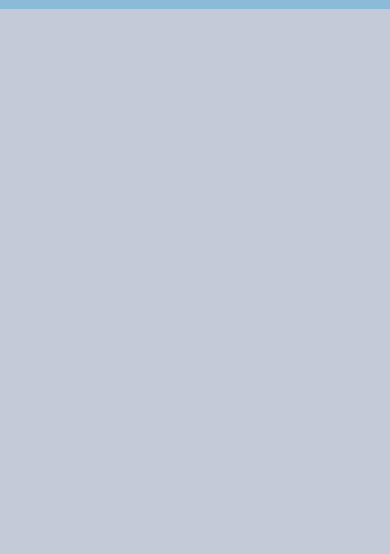
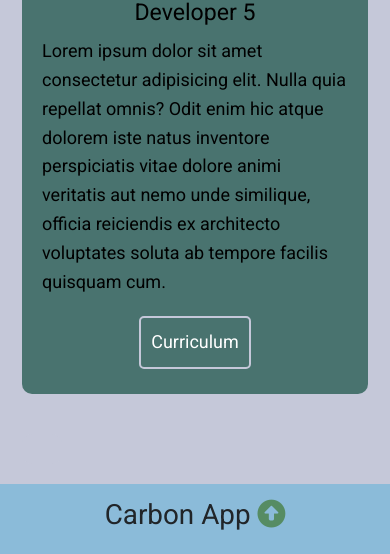
Before and after one commit to MartinAkselsen/AppMartin, a Flask app: page /home in a window 390 px wide. Shown: the part 4329-4883 px from the top of the page. Before the commit the page ends 4338 px from the top, so only its background shows below. Run offline with Flask 2, Linux system fonts and the light colour scheme; some libraries are stand-ins or nearby versions.

Commit message:
Update home.css

```diff
--- a/capp/static/home.css
+++ b/capp/static/home.css
@@ -1,20 +1,24 @@
-/* Utilities */
+/* Colors
+Home, section 1 (head, background): #9fa7bf
+Home, section 1 (head, boxes): #568c63
+Home, section 2 (developers, background): #c5c8d9
+Home, section 2 (developers, boxes): #49736f
+ */
+
+/* Utilities  */
 p {
     margin: 10px 0;
     font-size: 18px;
   }
-
-/* Section header home*/
+  /* Section header_home */
   .section_header_home {
-    background-color: #9fa7bf;
+    background-color:#9fa7bf;
   }
-
   .header_home {
     display: flex;
     align-items: start;
-    background-color: #9fa7bf;
+    background: #9fa7bf;
   }
-
   .header_home .box {
     flex: 1;
     background: #9fa7bf;
@@ -22,41 +26,37 @@
     border-radius: 10px;
     margin: 20px 10px;
     padding: 15px 20px;
-    text-align: center;
+    text-align:center;
     align-items: center;
     justify-content: center;
   }
-
   .header_home .box:nth-of-type(1) {
-    flex-grow: 2;
+    flex-grow:2;
   }
   .header_home .box:nth-of-type(2) {
-flex-grow: 1;
+    flex-grow:1;
   }
-
-.container_buttons_header_home {
+  .container_buttons_links_header_home {
     display: flex;
     justify-content: center;
     align-items: center;
-    flex-wrap: wrap;
+    flex-wrap:wrap;
   }
-.container_buttons_header_home a:hover {
+  .container_buttons_links_header_home a:hover {
     color: #9fa7bf;
   }
-.container_buttons_header_home btn {
+  .container_buttons_links_header_home btn {
     width: 100px;
     height: 100px;
     background: #9fa7bf;
     color: #fff;
     display: flex;
-    justify-content: center;
-    align-items: center;
+    justify-content:center;
+    align-items:center;
   }
-
-
-/* Section Developers */
+  /* Section developers */
   .section_developers {
-    background-color: #c5c8d9;
+    background-color:#c5c8d9;
   }
   .developers {
     display: flex;
@@ -70,25 +70,45 @@
     border-radius: 10px;
     margin: 20px 10px;
     padding: 15px 20px;
-    text-align: center;
+    text-align:center;
     align-items: center;
     justify-content: center;
   }
   .developers .box:nth-of-type(1) {
-    flex-grow: 4;
+    flex-grow:4;
   }
   .developers .box:nth-of-type(2) {
-    flex-grow: 4;
+    flex-grow:4;
   }
   .developers .box:nth-of-type(3) {
-    flex-grow: 4;
+    flex-grow:4;
   }
-
-.container_buttons_developers {
+  .developers .box2 {
+    flex: 1;
+    background: #49736f;
+    color: black;
+    border-radius: 10px;
+    margin: 20px 10px;
+    padding: 15px 20px;
+    text-align:center;
+    align-items: center;
+    justify-content: center;
+  }
+  .developers .box2:nth-of-type(1) {
+    flex-grow:4;
+  }
+  .developers .box2:nth-of-type(2) {
+    flex-grow:4;
+  }
+  .developers .box2:nth-of-type(3) {
+    flex-grow:4;
+    background: #c5c8d9;
+  }
+  .section_container_buttons_developers {
     display: flex;
     justify-content: center;
     align-items: center;
-    flex-wrap: wrap;
+    flex-wrap:wrap;
     padding: 0px 0px;
     margin: 0px 0px;
   }
@@ -100,23 +120,24 @@
     text-decoration: none;
     font-size: 18px;
     background-color: #49736f;
-    border: 2px solid #c5c8d9;
+    border: 2px solid  #c5c8d9;
   }
   .btn_developers:hover {
     color: #fff;
     background-color: #c5c8d9;
-    border: #c5c8d9;
+    border: 2px solid #c5c8d9;
     text-decoration: none;
   }
 
-@media (max-width: 768px){
+
+  @media (max-width:768px) {
     .header_home {
       flex-direction: column;
     }
     .developers {
       flex-direction: column;
     }
-   .container_buttons_developers {
+    .section_container_buttons_developers {
       display: flex;
       flex-direction: column;
       align-items: center;
```
Lines whose indentation alone changed are shown as unchanged.
